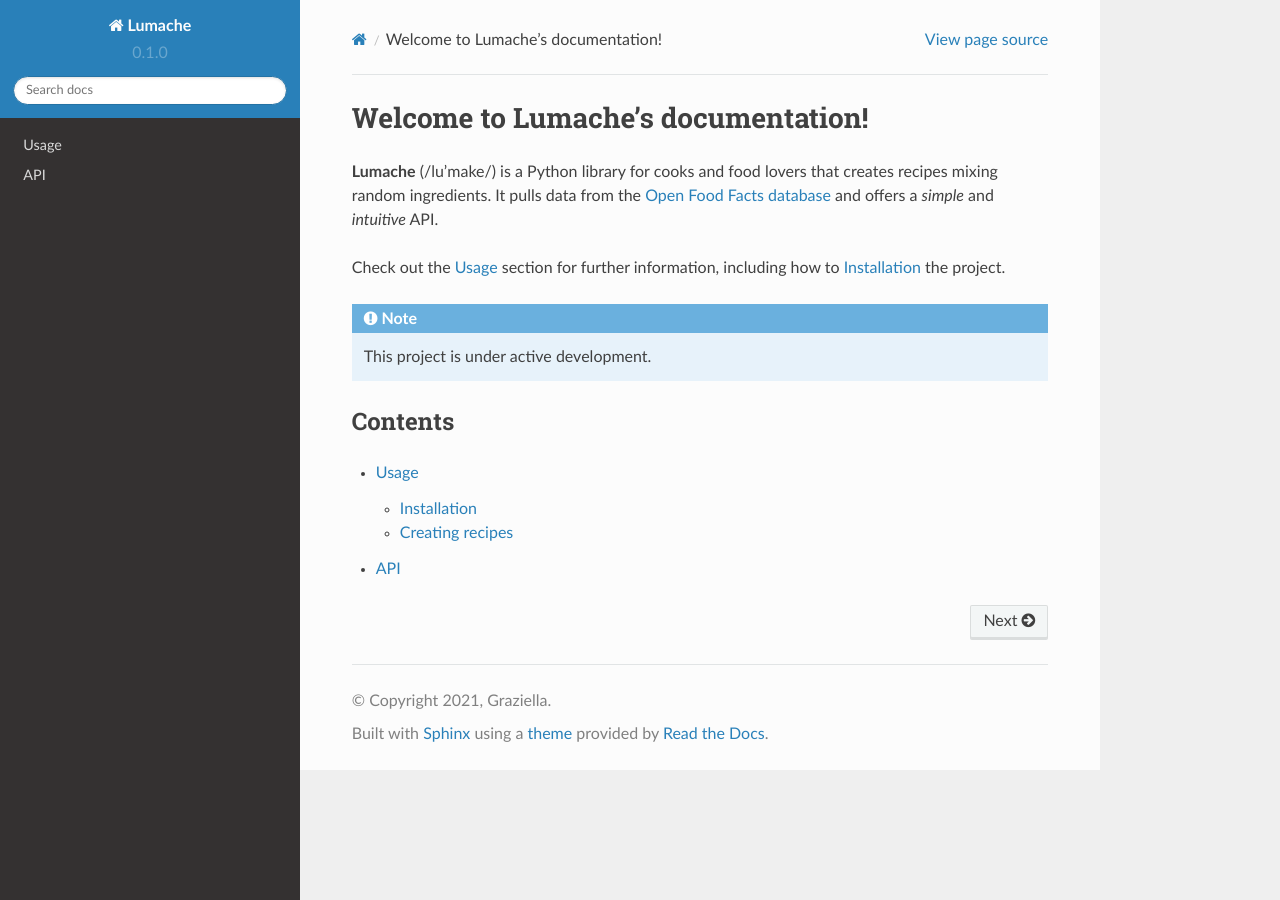
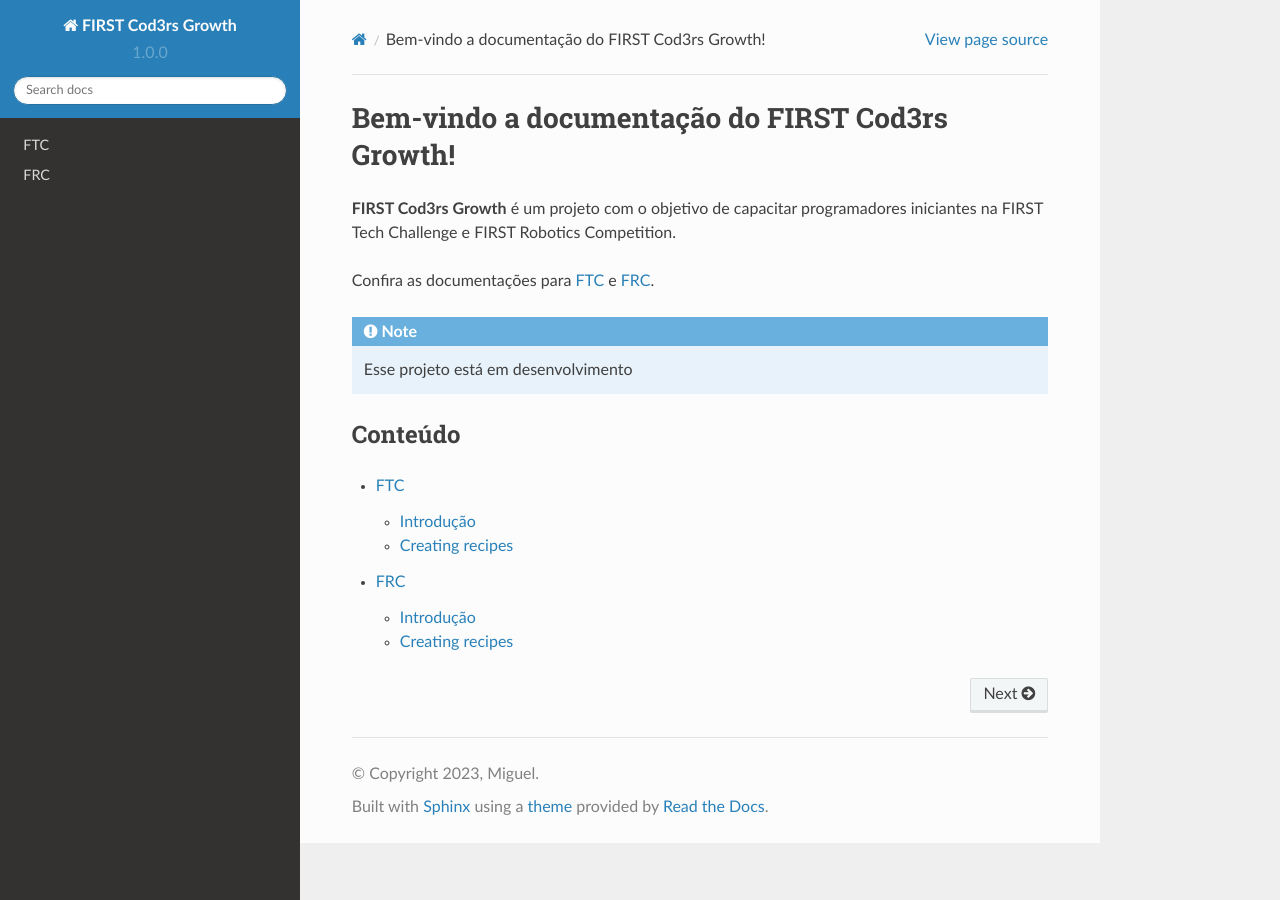
Before and after one commit to miguel-sr/first-cod3rs-growth, a Sphinx documentation site: the page built from docs/source/index.rst, in a window 1280 px wide. Built offline with Sphinx 7.4.7 and the Read the Docs theme 2.0.0, drawn with Linux system fonts in a browser that asks for light colours.

Commit message:
:sparkles: feat: Cria categorias

```diff
--- a/docs/source/usage.rst
+++ b/docs/source/FRC.rst
@@ -1,9 +1,9 @@
-Usage
+FRC
 =====
 
-.. _installation:
+.. _introducao:
 
-Installation
+Introdução
 ------------
 
 To use Lumache, first install it using pip:
--- a/docs/source/conf.py
+++ b/docs/source/conf.py
@@ -2,12 +2,12 @@
 
 # -- Project information
 
-project = 'Lumache'
-copyright = '2021, Graziella'
-author = 'Graziella'
+project = 'FIRST Cod3rs Growth'
+copyright = '2023, Miguel'
+author = 'Miguel Ramos'
 
-release = '0.1'
-version = '0.1.0'
+release = '1.0'
+version = '1.0.0'
 
 # -- General configuration
 
--- a/docs/source/index.rst
+++ b/docs/source/index.rst
@@ -1,22 +1,19 @@
-Welcome to Lumache's documentation!
+Bem-vindo a documentação do FIRST Cod3rs Growth!
 ===================================
 
-**Lumache** (/lu'make/) is a Python library for cooks and food lovers
-that creates recipes mixing random ingredients.
-It pulls data from the `Open Food Facts database <https://world.openfoodfacts.org/>`_
-and offers a *simple* and *intuitive* API.
+**FIRST Cod3rs Growth** é um projeto com o objetivo de capacitar
+programadores iniciantes na FIRST Tech Challenge e FIRST Robotics Competition.
 
-Check out the :doc:`usage` section for further information, including
-how to :ref:`installation` the project.
+Confira as documentações para :doc:`FTC` e :doc:`FRC`.
 
 .. note::
 
-   This project is under active development.
+   Esse projeto está em desenvolvimento
 
-Contents
+Conteúdo
 --------
 
 .. toctree::
 
-   usage
-   api
+   FTC
+   FRC
```
Also changed, not shown: docs/source/FTC.rst (added, +33 -0 lines).
